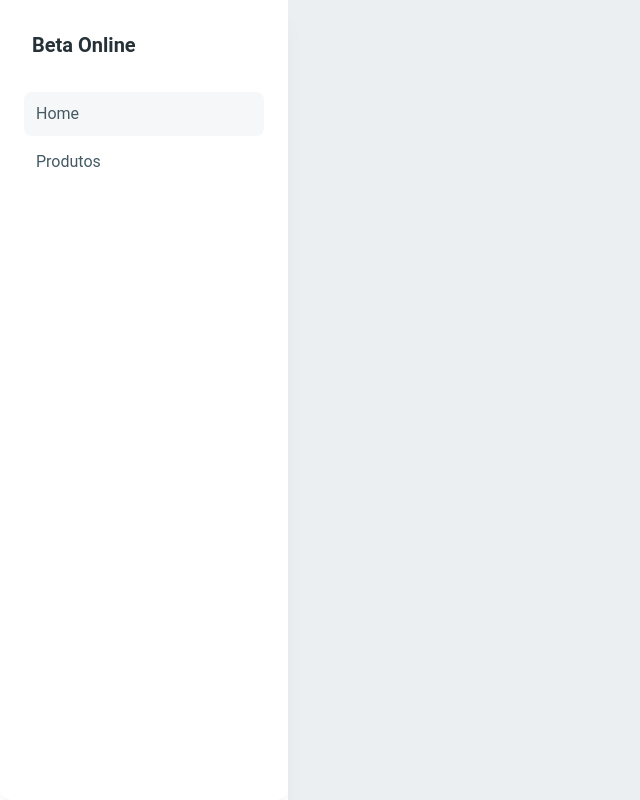
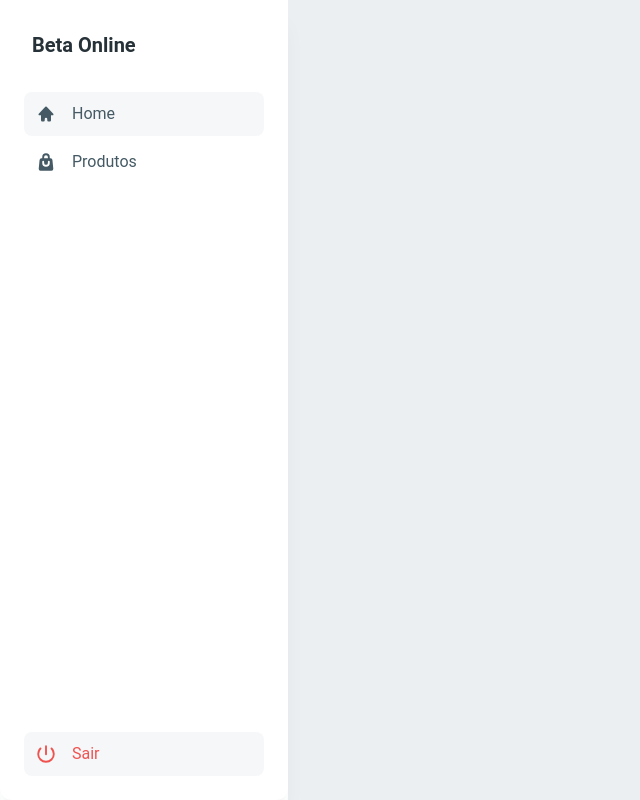
Before and after one commit to arlops22/beta-online-challenge, a Next.js app: page / in a window 1280 px wide. Shown: the whole page, without its empty margins (0-640 px from the left). Built offline with nearby package versions, Linux system fonts and the light colour scheme.

Commit message:
icons on sidebar

```diff
--- a/src/components/Sidebar/index.tsx
+++ b/src/components/Sidebar/index.tsx
@@ -1,3 +1,4 @@
+import { HomeIcon, PowerIcon, ShoppingBagIcon } from '@heroicons/react/16/solid';
 import {
     Card,
     List,
@@ -13,6 +14,8 @@ const SideBar = () => {
 
     return (
         <Card className="fixed h-screen w-72 p-4 shadow-xl shadow-blue-gray-900/5">
+            <div className="flex flex-col justify-between h-full">
+                <div>
                     <div className="mb-2 p-4">
                         <Typography
                             variant="h5"
@@ -24,21 +27,33 @@ const SideBar = () => {
                     <List>
                         <Link href='/'>
                             <ListItem selected={router.asPath === '/'}>
-                        {/* <ListItemPrefix>
-                            <PresentationChartBarIcon className="h-5 w-5" />
-                        </ListItemPrefix> */}
+                                <ListItemPrefix>
+                                    <HomeIcon className="h-5 w-5" />
+                                </ListItemPrefix>
                                 Home
                             </ListItem>
                         </Link>
                         <Link href='/products'>
                             <ListItem selected={router.asPath === '/products'}>
-                        {/* <ListItemPrefix>
-                            <PresentationChartBarIcon className="h-5 w-5" />
-                        </ListItemPrefix> */}
+                                <ListItemPrefix>
+                                    <ShoppingBagIcon className="h-5 w-5" />
+                                </ListItemPrefix>
                                 Produtos
                             </ListItem>
                         </Link>
                     </List>
+                </div>
+                    <List>
+                        <Link href='/'>
+                            <ListItem className='text-red-400 hover:text-red-400' selected={router.asPath === '/'}>
+                                <ListItemPrefix>
+                                    <PowerIcon className="h-5 w-5 text-red-400" />
+                                </ListItemPrefix>
+                                Sair
+                            </ListItem>
+                        </Link>
+                    </List>
+            </div>
         </Card>
     )
 }
```
Lines whose indentation alone changed are shown as unchanged.
